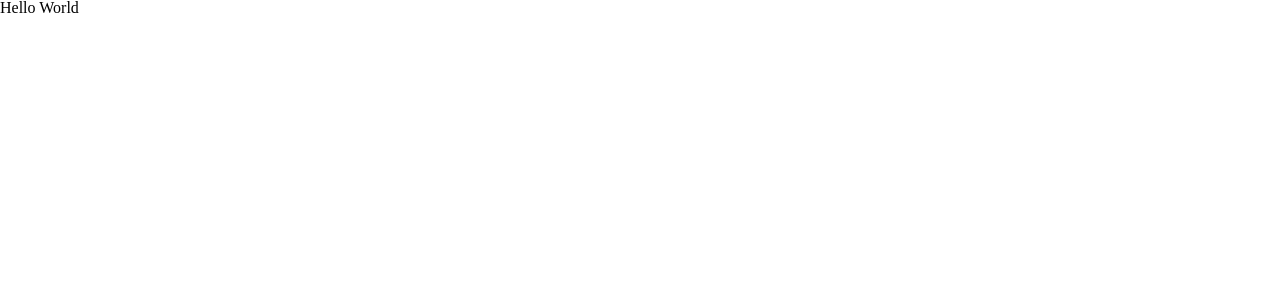
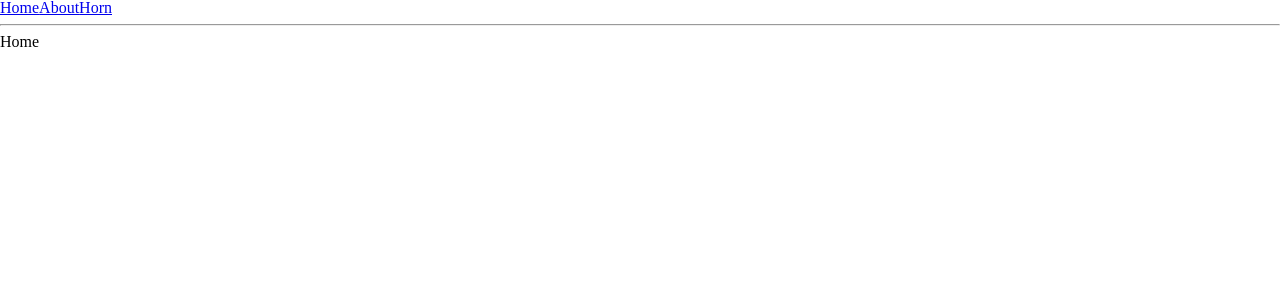
Before and after one commit to SeongYoonMin/erinn-horn, a React (Vite) app: page / in a window 1280 px wide. Shown: the top 300 px of the page. Built offline with nearby package versions, Linux system fonts and the light colour scheme.

Commit message:
feat: react-router, react-query 도입

```diff
--- a/src/App.tsx
+++ b/src/App.tsx
@@ -1,8 +1,26 @@
+import { RouterProvider, createRouter } from "@tanstack/react-router";
+import { QueryClient, QueryClientProvider } from "@tanstack/react-query";
+
+// Import the generated route tree
+import { routeTree } from "./routeTree.gen";
+
+// Create a new router instance
+const router = createRouter({ routeTree });
+
+// Register the router instance for type safety
+declare module "@tanstack/react-router" {
+  interface Register {
+    router: typeof router;
+  }
+}
+
+const queryClient = new QueryClient();
+
 function App() {
   return (
-    <div>
-      <h1>Hello World</h1>
-    </div>
+    <QueryClientProvider client={queryClient}>
+      <RouterProvider router={router} />
+    </QueryClientProvider>
   );
 }
 
```
Also changed, not shown: src/main.tsx (+6 -6 lines).
